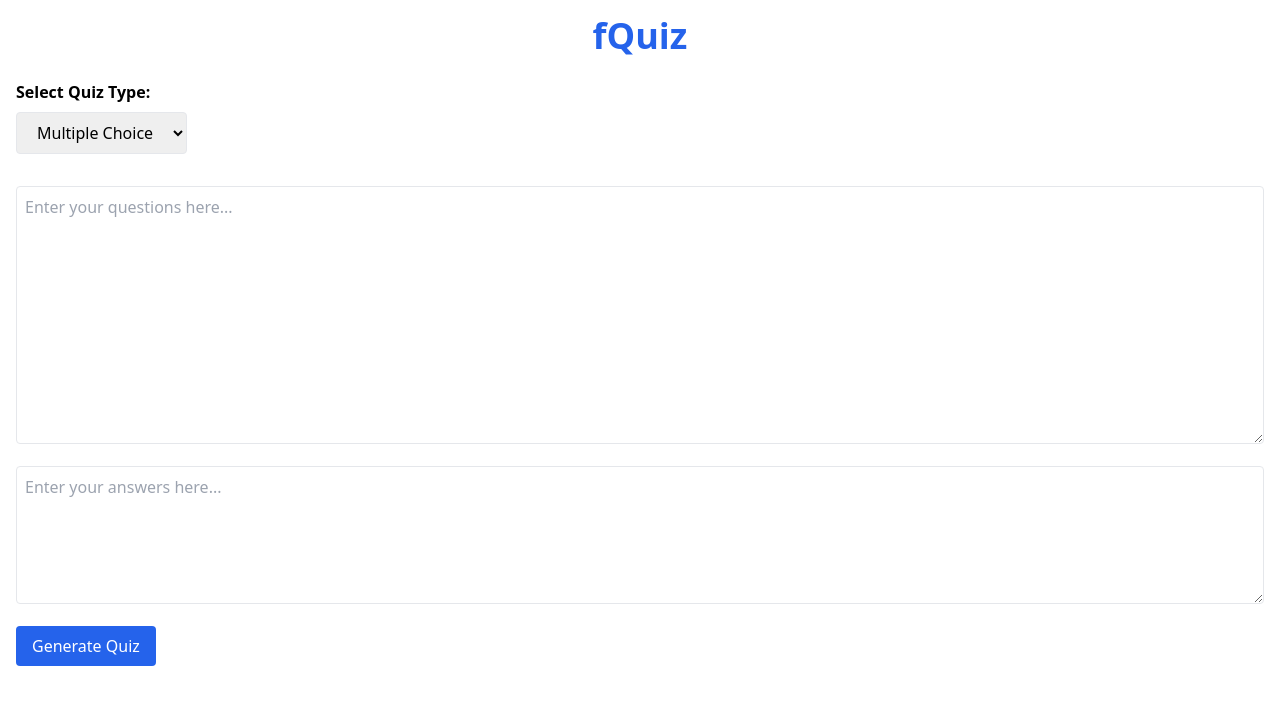
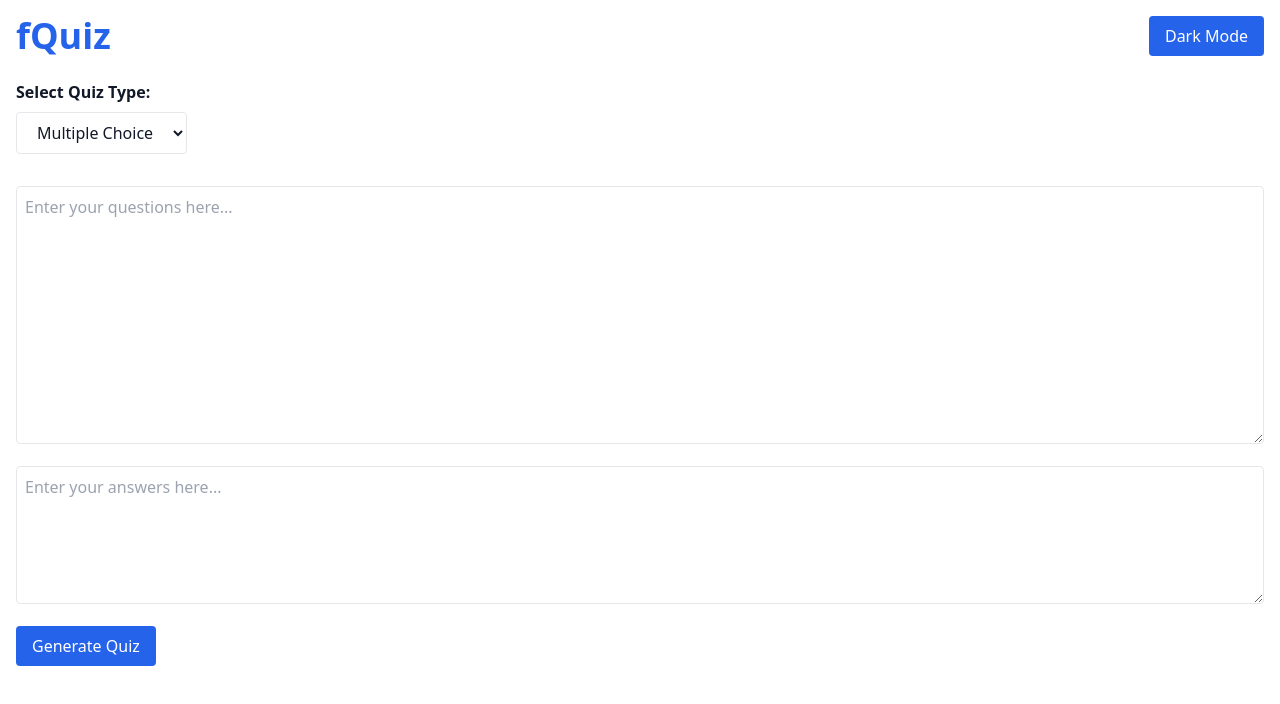
Before and after one commit to jamerbi/fquiz, a React (Vite) app: page / in a window 1280 px wide. Shown: the top 704 px of the page. Built offline with nearby package versions, Linux system fonts and the light colour scheme.

Commit message:
dark mode added

```diff
--- a/src/App.jsx
+++ b/src/App.jsx
@@ -9,6 +9,7 @@ function App() {
   const [answerText, setAnswerText] = useState('');
   const [quizData, setQuizData] = useState([]);
   const [quizType, setQuizType] = useState('multiple-choice'); // New state for quiz type
+  const [darkMode, setDarkMode] = useState(false); // State to track dark mode
 
   const handleGenerateQuiz = () => {
     const questions = parseQuestions(questionText, quizType);
@@ -17,20 +18,32 @@ function App() {
     setQuizData(quiz);
   };
 
+  // Toggle between dark and light mode
+  const toggleDarkMode = () => setDarkMode(!darkMode);
+
   return (
-    <div className="container mx-auto p-4">
-      {/* Add title */}
-      <h1 className="text-center text-4xl font-bold mb-6 text-blue-600">fQuiz</h1>
+    <div className={darkMode ? 'dark' : ''}>
+      <div className="container mx-auto p-4 min-h-screen bg-white dark:bg-gray-900 text-gray-900 dark:text-white">
+        {/* Dark Mode Toggle */}
+        <div className="flex justify-between items-center mb-6">
+          <h1 className="text-center text-4xl font-bold text-blue-600 dark:text-blue-400">fQuiz</h1>
+          <button
+            onClick={toggleDarkMode}
+            className="px-4 py-2 bg-blue-600 text-white rounded"
+          >
+            {darkMode ? 'Light Mode' : 'Dark Mode'}
+          </button>
+        </div>
 
         {!quizData.length ? (
           <div className="space-y-4">
-          {/* Add quiz type selection */}
+            {/* Quiz Type Selection */}
             <div className="mb-4">
               <label className="block mb-2 font-semibold">Select Quiz Type:</label>
               <select
                 value={quizType}
                 onChange={(e) => setQuizType(e.target.value)}
-              className="px-4 py-2 border rounded"
+                className="px-4 py-2 border rounded bg-white dark:bg-gray-800 dark:text-white"
               >
                 <option value="multiple-choice">Multiple Choice</option>
                 <option value="true-false">True/False</option>
@@ -50,6 +63,7 @@ function App() {
           <Quiz quizData={quizData} />
         )}
       </div>
+    </div>
   );
 }
 
--- a/src/components/AnswerInput.jsx
+++ b/src/components/AnswerInput.jsx
@@ -1,9 +1,8 @@
-// src/components/AnswerInput.jsx
 import React from 'react';
 
 const AnswerInput = ({ value, onChange }) => (
   <textarea
-    className="w-full p-2 border rounded"
+    className="w-full p-2 border rounded bg-white dark:bg-gray-800 dark:text-white dark:border-gray-600"
     value={value}
     onChange={onChange}
     placeholder="Enter your answers here..."
--- a/src/components/QuestionInput.jsx
+++ b/src/components/QuestionInput.jsx
@@ -1,9 +1,8 @@
-// src/components/QuestionInput.jsx
 import React from 'react';
 
 const QuestionInput = ({ value, onChange }) => (
   <textarea
-    className="w-full p-2 border rounded"
+    className="w-full p-2 border rounded bg-white dark:bg-gray-800 dark:text-white dark:border-gray-600"
     value={value}
     onChange={onChange}
     placeholder="Enter your questions here..."
--- a/src/components/Quiz.jsx
+++ b/src/components/Quiz.jsx
@@ -35,10 +35,10 @@ const Quiz = ({ quizData }) => {
   return (
     <div className="relative flex flex-col space-y-6 px-1">
       {/* Sticky Progress bar */}
-      <div className="sticky top-0 w-full bg-gray-100 border-b border-gray-300 z-10 p-4 sm:p-2 shadow-lg">
-        <div className="relative w-full bg-gray-300 rounded-full h-4 border-2 border-blue-500">
+      <div className="sticky top-0 w-full bg-gray-100 dark:bg-gray-800 border-b border-gray-300 dark:border-gray-600 z-10 p-4 sm:p-2 shadow-lg">
+        <div className="relative w-full bg-gray-300 dark:bg-gray-700 rounded-full h-4 border-2 border-blue-500 dark:border-blue-300">
           <div
-            className="bg-blue-600 h-3 rounded-full transition-all"
+            className="bg-blue-600 dark:bg-blue-400 h-3 rounded-full transition-all"
             style={{ width: `${(answeredQuestions / totalQuestions) * 100}%` }}
           ></div>
         </div>
@@ -52,10 +52,12 @@ const Quiz = ({ quizData }) => {
           key={q.number}
           ref={(el) => (questionRefs.current[index] = el)}
           className={`p-3 rounded-xl shadow-md transition-all duration-300 border ${
-            feedback[q.number] === 'correct' ? 'bg-green-100 border-green-400' : 'bg-white border-gray-200'
+            feedback[q.number] === 'correct'
+              ? 'bg-green-100 dark:bg-green-900 border-green-400 dark:border-green-600'
+              : 'bg-white dark:bg-gray-800 border-gray-200 dark:border-gray-600'
           }`}
         >
-          <h3 className="text-lg sm:text-base font-semibold mb-4 text-gray-800 border-b pb-2">
+          <h3 className="text-lg sm:text-base font-semibold mb-4 text-gray-800 dark:text-gray-100 border-b pb-2 dark:border-gray-500">
             {q.number}. {q.text}
           </h3>
 
@@ -71,13 +73,13 @@ const Quiz = ({ quizData }) => {
                   ${
                     userAnswers[q.number] === opt.label
                       ? feedback[q.number] === 'correct'
-                        ? 'bg-green-500 text-white'
-                        : 'bg-red-500 text-white'
-                      : 'bg-blue-500 text-white hover:bg-blue-600'
+                        ? 'bg-green-500 dark:bg-green-700 text-white'
+                        : 'bg-red-500 dark:bg-red-700 text-white'
+                      : 'bg-blue-500 dark:bg-blue-700 text-white hover:bg-blue-600 dark:hover:bg-blue-600'
                   }`}
               >
                 {/* Circle for the option letter */}
-                <div className="flex-shrink-0 w-8 h-8 sm:w-6 sm:h-6 rounded-full bg-white text-blue-500 font-semibold flex justify-center items-center">
+                <div className="flex-shrink-0 w-8 h-8 sm:w-6 sm:h-6 rounded-full bg-white dark:bg-gray-300 text-blue-500 dark:text-blue-800 font-semibold flex justify-center items-center">
                   {opt.label}
                 </div>
                 <span className="flex-grow">{opt.answer}</span>
@@ -86,7 +88,7 @@ const Quiz = ({ quizData }) => {
           </div>
 
           {feedback[q.number] === 'incorrect' && (
-            <p className="text-red-600 mt-3 font-medium text-sm">Wrong answer! Please try again.</p>
+            <p className="text-red-600 dark:text-red-400 mt-3 font-medium text-sm">Wrong answer! Please try again.</p>
           )}
         </div>
       ))}
--- a/tailwind.config.js
+++ b/tailwind.config.js
@@ -1,5 +1,6 @@
 /** @type {import('tailwindcss').Config} */
 export default {
+  darkMode: 'class',
   content: [
     "./src/**/*.{js,jsx,ts,tsx}",
   ],
```
Lines whose indentation alone changed are shown as unchanged.
